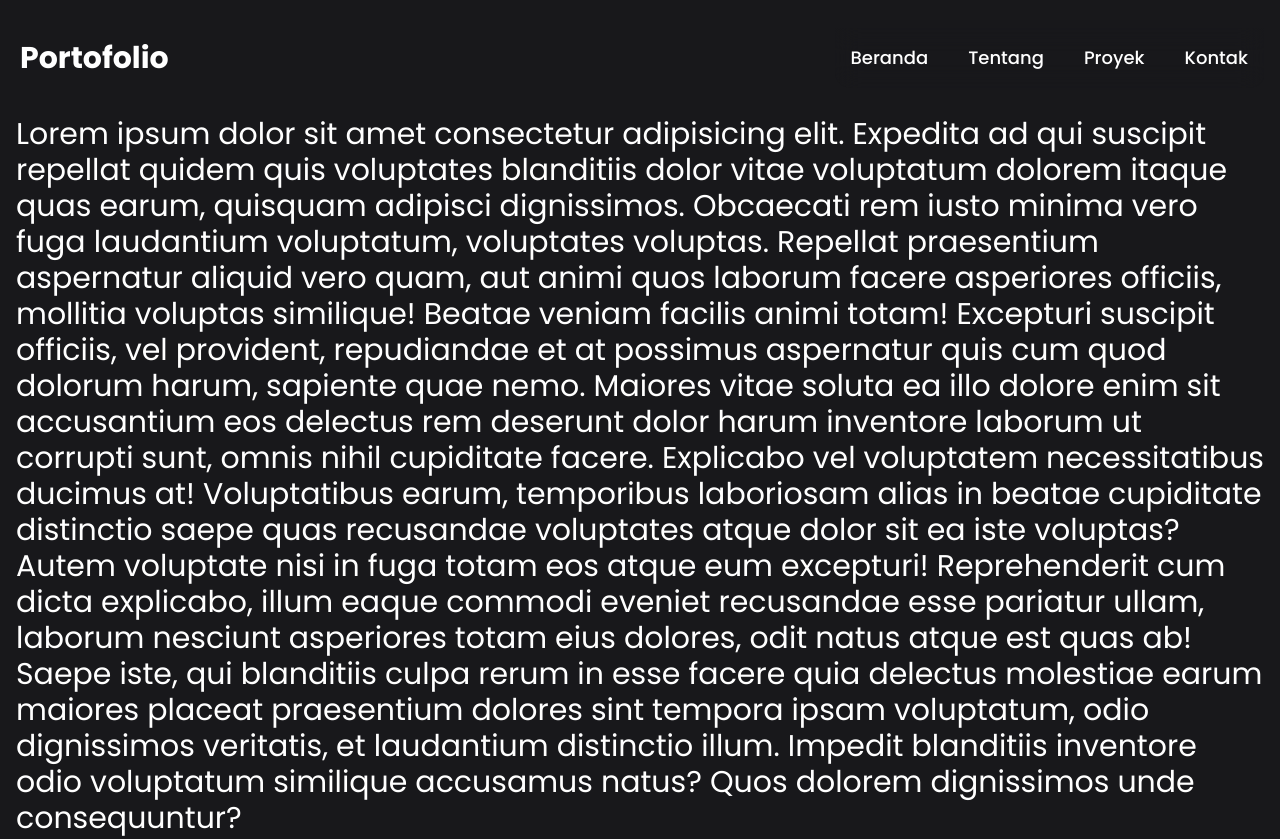
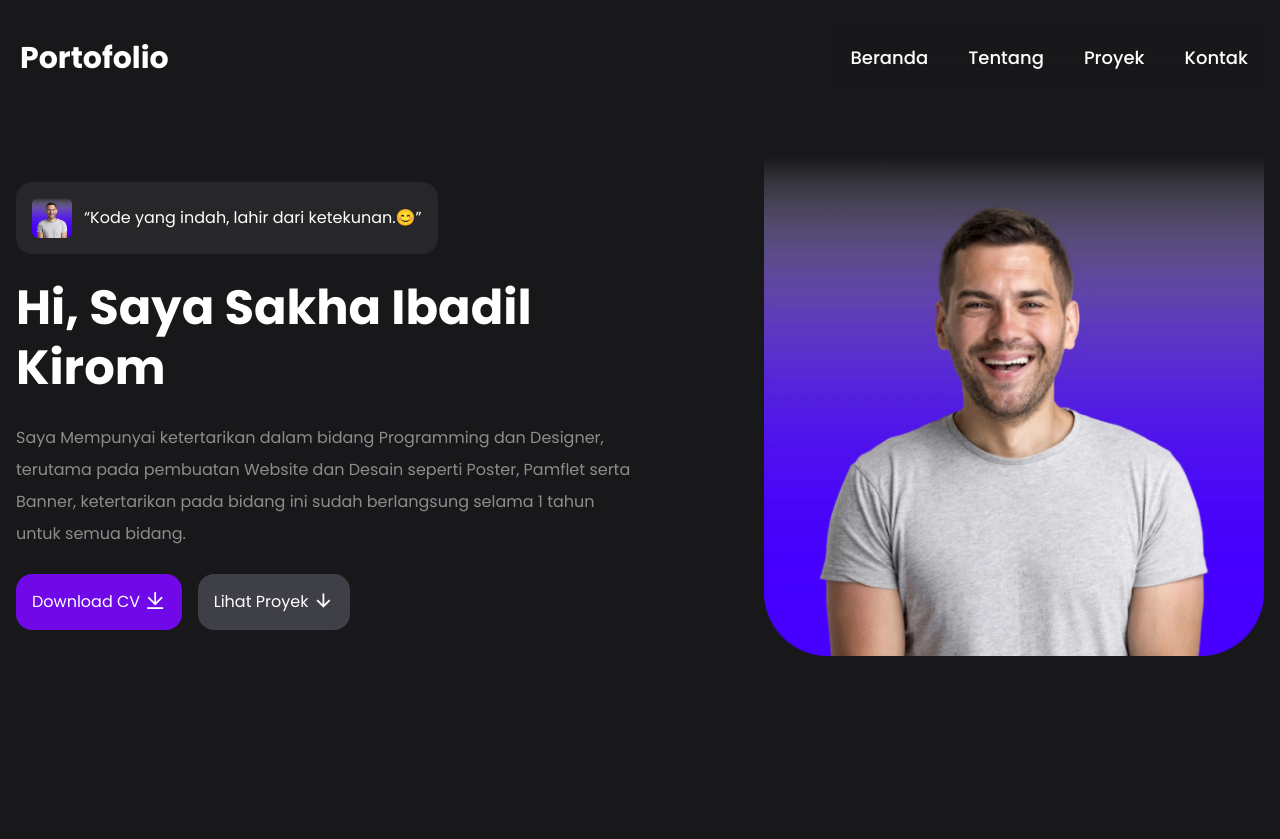
Before and after one commit to Sakhaika/MyPortofolioWebsite, a React (Vite) app: page / in a window 1280 px wide. After the commit the page ends 800 px from the top, so only its background shows below. Built offline with nearby package versions, Linux system fonts and the light colour scheme.

Commit message:
feat: add remixicon dependency and update App and Navbar components with new layout and content

```diff
--- a/package.json
+++ b/package.json
@@ -13,6 +13,7 @@
     "@tailwindcss/vite": "^4.3.2",
     "react": "^19.2.7",
     "react-dom": "^19.2.7",
+    "remixicon": "^4.9.1",
     "tailwindcss": "^4.3.2"
   },
   "devDependencies": {
--- a/src/App.jsx
+++ b/src/App.jsx
@@ -1,30 +1,48 @@
+import DataImage from "./data";
+
 function App() {
   return (
     <>
-      <h1 className="text-3xl">
-        Lorem ipsum dolor sit amet consectetur adipisicing elit. Expedita ad qui
-        suscipit repellat quidem quis voluptates blanditiis dolor vitae
-        voluptatum dolorem itaque quas earum, quisquam adipisci dignissimos.
-        Obcaecati rem iusto minima vero fuga laudantium voluptatum, voluptates
-        voluptas. Repellat praesentium aspernatur aliquid vero quam, aut animi
-        quos laborum facere asperiores officiis, mollitia voluptas similique!
-        Beatae veniam facilis animi totam! Excepturi suscipit officiis, vel
-        provident, repudiandae et at possimus aspernatur quis cum quod dolorum
-        harum, sapiente quae nemo. Maiores vitae soluta ea illo dolore enim sit
-        accusantium eos delectus rem deserunt dolor harum inventore laborum ut
-        corrupti sunt, omnis nihil cupiditate facere. Explicabo vel voluptatem
-        necessitatibus ducimus at! Voluptatibus earum, temporibus laboriosam
-        alias in beatae cupiditate distinctio saepe quas recusandae voluptates
-        atque dolor sit ea iste voluptas? Autem voluptate nisi in fuga totam eos
-        atque eum excepturi! Reprehenderit cum dicta explicabo, illum eaque
-        commodi eveniet recusandae esse pariatur ullam, laborum nesciunt
-        asperiores totam eius dolores, odit natus atque est quas ab! Saepe iste,
-        qui blanditiis culpa rerum in esse facere quia delectus molestiae earum
-        maiores placeat praesentium dolores sint tempora ipsam voluptatum, odio
-        dignissimos veritatis, et laudantium distinctio illum. Impedit
-        blanditiis inventore odio voluptatum similique accusamus natus? Quos
-        dolorem dignissimos unde consequuntur?
-      </h1>
+      <div className="hero grid md:grid-cols-2 items-center pt-10 xl:gap-0 gap-6 grid-cols-1">
+        <div>
+          <div className="flex items-center gap-3 mb-6 bg-zinc-800 w-fit p-4 rounded-2xl">
+            <img
+              src={DataImage.HeroImage}
+              alt="Hero Image"
+              className="w-10 rounded-md"
+            />
+            <q>Kode yang indah, lahir dari ketekunan.😊</q>
+          </div>
+          <h1 className="text-5xl/tight font-bold mb-6">
+            Hi, Saya Sakha Ibadil Kirom
+          </h1>
+          <p className="text-base/loose mb-6 opacity-50">
+            Saya Mempunyai ketertarikan dalam bidang Programming dan Designer,
+            terutama pada pembuatan Website dan Desain seperti Poster, Pamflet
+            serta Banner, ketertarikan pada bidang ini sudah berlangsung selama
+            1 tahun untuk semua bidang.
+          </p>
+          <div className="flex items-center sm:gap-4 gap-2">
+            <a
+              href="#"
+              className="bg-violet-700 p-4 rounded-2xl hover:bg-violet-600"
+            >
+              Download CV <i className="ri-download-line ri-lg"></i>
+            </a>
+            <a
+              href="#"
+              className="bg-zinc-700 p-4 rounded-2xl hover:bg-zinc-600"
+            >
+              Lihat Proyek <i className="ri-arrow-down-line ri-lg"></i>
+            </a>
+          </div>
+        </div>
+        <img
+          src={DataImage.HeroImage}
+          alt="Hero Image"
+          className="w-125 md:ml-auto"
+        />
+      </div>
     </>
   );
 }
--- a/src/components/Navbar.jsx
+++ b/src/components/Navbar.jsx
@@ -26,7 +26,7 @@
         </h1>
       </div>
       <ul
-        className={`menu flex items-center sm:gap-10 gap-4 md:static fixed left-1/2 -translate-x-1/2 md:-translate-x-0 md:opacity-100 bg-white/30 backdrop-blur-md p-4 rounded-br-2xl rounded-bl-2xl md:bg-transparent transition-all md:transition-none ${active ? "top-0 opacity-100" : "-top-10 opacity-0"}`}
+        className={`menu flex items-center sm:gap-10 gap-4 md:static fixed left-1/2 -translate-x-1/2 md:translate-x-0 md:opacity-100 bg-white/30 backdrop-blur-md p-4 rounded-br-2xl rounded-bl-2xl md:bg-transparent transition-all md:transition-none ${active ? "top-0 opacity-100" : "-top-10 opacity-0"}`}
       >
         <li>
           <a href="#" className="sm:text-lg text-base font-medium">
--- a/src/main.jsx
+++ b/src/main.jsx
@@ -3,6 +3,7 @@
 import "./index.css";
 import App from "./App.jsx";
 import Navbar from "./components/Navbar.jsx";
+import "remixicon/fonts/remixicon.css";
 
 createRoot(document.getElementById("root")).render(
   <StrictMode>
```
Also changed, not shown: 1 other file (tests, documents, lock files or other folders).
